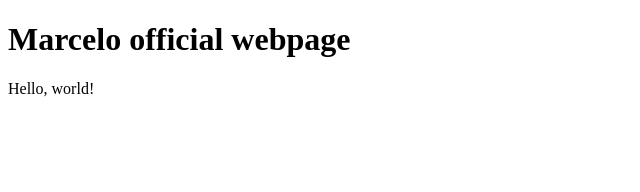
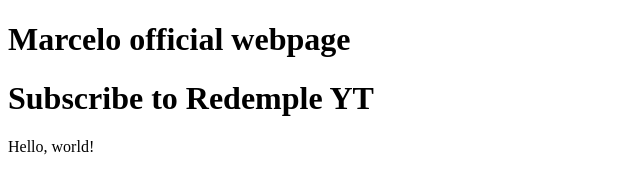
Before and after one commit to Redemple332/Marcelo-page, a plain HTML site: page index.html in a window 1280 px wide. Shown: the whole page, without its empty margins (0-640 px from the left). Drawn offline with Linux system fonts and the light colour scheme.

Commit message:
added h1 after title

```diff
--- a/index.html
+++ b/index.html
@@ -8,6 +8,7 @@
 </head>
 <body>
     <h1>Marcelo official webpage</h1>
+    <h1>Subscribe to Redemple YT</h1>
     <p>Hello, world!</p>
 </body>
 </html>
```
